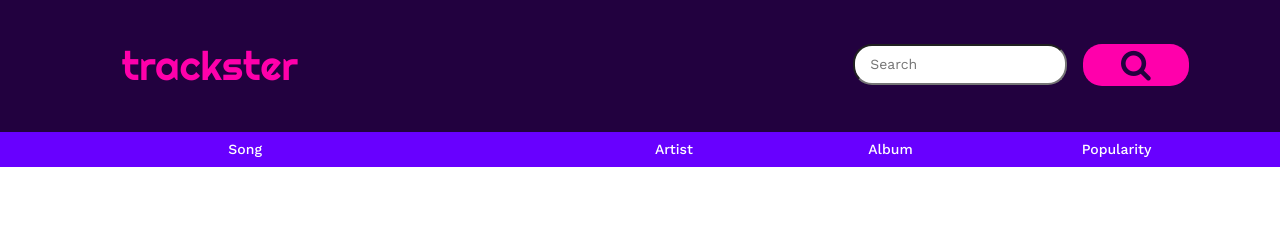
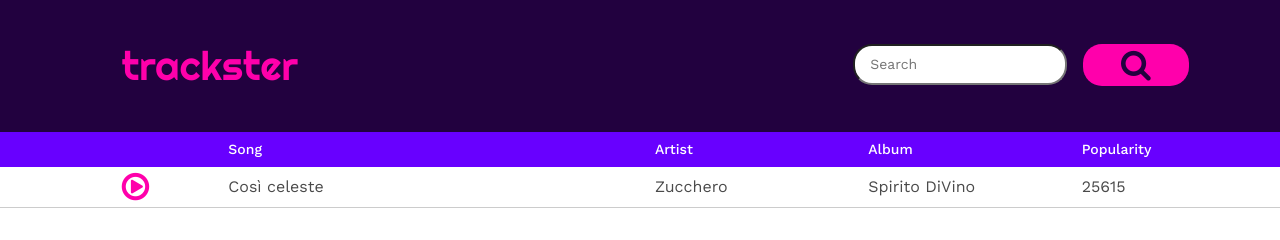
Before and after one commit to Anubiella/Trackster, a plain HTML site: page index.html in a window 1280 px wide. Drawn offline with nearby package versions, Linux system fonts and the light colour scheme.

Commit message:
Create single track row, work on track queries

```diff
--- a/index.html
+++ b/index.html
@@ -36,7 +36,23 @@
       <div class="col-xs-2 popularity">Popularity
       </div>
     </div>
+</div>
+    <!-- Tracks list-->
+<div class="container-fluid tracklist">
+  <div class="row track">
+    <div class="col-xs-1 col-xs-offset-1">
+      <i class="fa fa-play-circle-o play" aria-hidden="true"></i>
+    </div>
+    <div class="col-xs-4">Così celeste
+    </div>
+    <div class="col-xs-2">Zucchero
+    </div>
+    <div class="col-xs-2">Spirito DiVino
+    </div>
+    <div class="col-xs-2">25615
+    </div>
   </div>
+</div>
 
 
 </body>
--- a/resources/css/style.css
+++ b/resources/css/style.css
@@ -41,3 +41,22 @@ body{
 	color: white;
 	font-weight: 500;
 }
+/*TRACKS SECTION*/
+.tracklist{
+	color: rgb(74,74,74);
+	border-bottom: 1px solid rgb(204,204,204);
+	font-size: 1rem;
+}
+.tracklist .row:hover{
+	background-color: rgb(239,237,242);
+}
+.tracklist .play{
+	margin-top: auto;
+	margin-bottom: auto;
+	color: rgb(255,0,171);
+	font-size: 2rem;
+}
+.tracklist .track, .tracklist .play{
+	display: flex;
+	align-items: center;
+}
--- a/resources/js/trackster.js
+++ b/resources/js/trackster.js
@@ -1,18 +1,28 @@
+const API_KEY = '7ade5558956123a107411dfabf1e2772';
+var Trackster = {};
+
 $(document).ready(function(){
     $('.search').click(function(){
     	Trackster.searchTracksByTitle($('#inputext').val());
     });
-
-
-const API_KEY = '7ade5558956123a107411dfabf1e2772';
-var Trackster = {};
 
 /*
   Given an array of track data, create the HTML for a Bootstrap row for each.
   Append each "row" to the container in the body to display all tracks.
 */
 	Trackster.renderTracks = function(tracks) {
-
+		for (var i=0;i<tracks.length;i++){
+			var trackHtml = '<div class="row track">'+
+			'<div class="col-xs-1 col-xs-offset-1">'+
+			'<i class="fa fa-play-circle-o play" aria-hidden="true"></i>'+
+			'</div>    '+
+			'<div class="col-xs-4">Così celeste    </div>'+
+			'<div class="col-xs-2">Zucchero    </div>'+
+			'<div class="col-xs-2">Spirito DiVino    </div>'+
+			'<div class="col-xs-2">25615    </div>'+
+			'</div>';
+			$('.tracklist').append(trackHtml);
+		}
 	};
 
 /*
```
Lines whose indentation alone changed are shown as unchanged.
